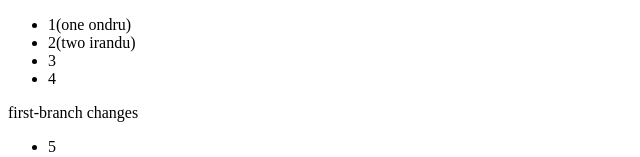
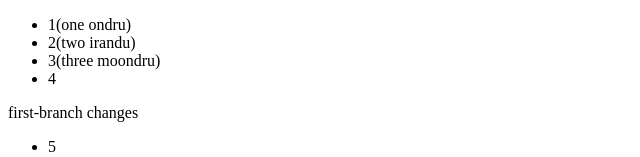
Before and after one commit to Pranesh-Marimuthu/test, a plain HTML site: page index.html in a window 1280 px wide. Shown: the top 157 px of the page, without its empty margins (0-640 px from the left). Drawn offline with Linux system fonts and the light colour scheme.

Commit message:
added three tamil

```diff
--- a/index.html
+++ b/index.html
@@ -14,7 +14,7 @@
             2(two irandu)
         </li>
         <li>
-            3
+            3(three moondru)
         </li>
         <li>
             4
```
